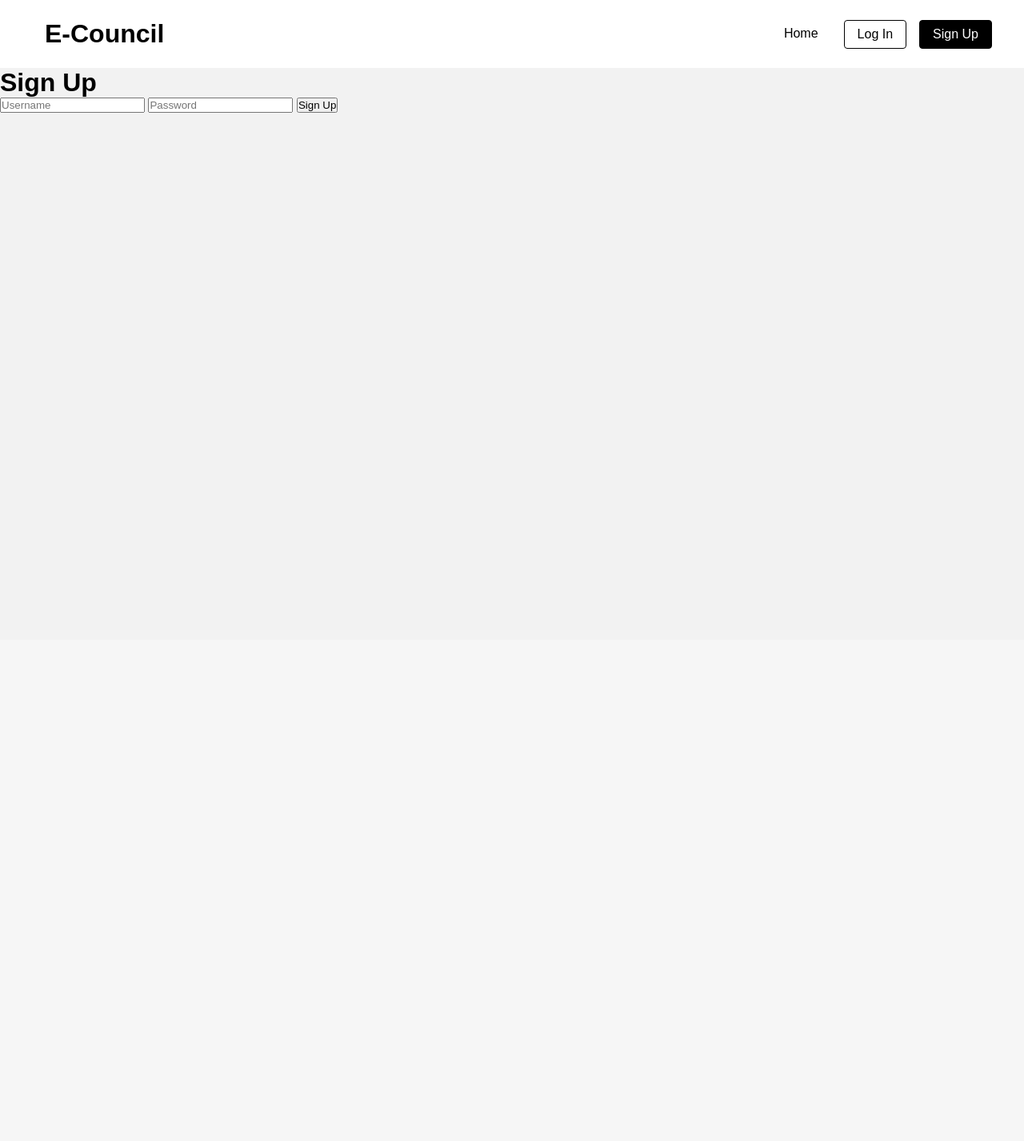
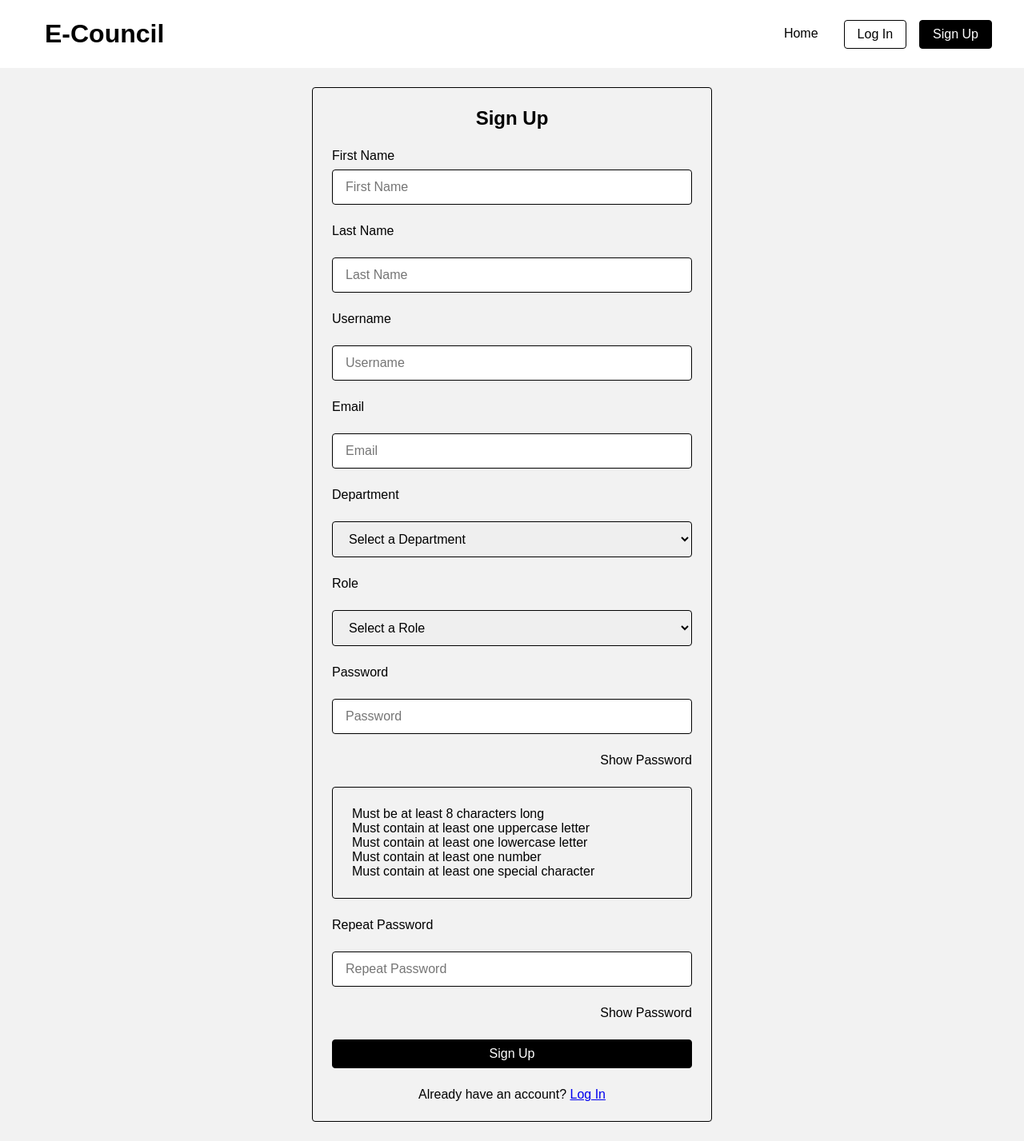
Before and after one commit to MACantara/E-Council, a Flask app: page /signup in a window 1280 px wide. Shown: the whole page at 80% size. Before the commit the page ends 141 px from the top, so only its background shows below. Run offline with Flask 3, Linux system fonts and the light colour scheme.

Commit message:
Add a signup form with a simple CSS design

```diff
--- a/static/css/styles.css
+++ b/static/css/styles.css
@@ -1,9 +1,11 @@
+/* Global Reset */
 * {
     margin: 0;
     padding: 0;
     box-sizing: border-box;
 }
 
+/* CSS Variables */
 :root {
     --font-family: Arial, Helvetica, sans-serif;
     --primary-color: #FFFFFF;
@@ -16,6 +18,7 @@
     --border-radius: 4px;
 }
 
+/* Global Styles */
 html {
     font-size: 16px; /* 1rem = 16px */
 }
@@ -23,6 +26,10 @@ html {
 body {
     font-family: var(--font-family);
     background-color: var(--background-color);
+}
+
+h2 {
+    font-size: 1.5rem;
 }
 
 /* Header Styles */
@@ -93,7 +100,9 @@ nav ul li a {
     color: var(--secondary-text-color);
     text-decoration: none;
     border-radius: var(--border-radius);
-    border: 1px solid var(--secondary-color)
+    border: 1px solid var(--secondary-color);
+    cursor: pointer;
+    font-size: 1rem;
 }
 
 .secondary-button {
@@ -102,7 +111,9 @@ nav ul li a {
     color: var(--primary-text-color);
     text-decoration: none;
     border-radius: var(--border-radius);
-    border: 1px solid var(--secondary-color)
+    border: 1px solid var(--secondary-color);
+    cursor: pointer;
+    font-size: 1rem;
 }
 
 .text-button,
@@ -112,6 +123,7 @@ nav ul li a {
     color: var(--primary-text-color);
     text-decoration: none;
     border-radius: var(--border-radius);
+    cursor: pointer;
 }
 
 .hero-button {
@@ -135,3 +147,61 @@ nav ul li a {
 .text-button:hover {
     background-color: var(--secondary-button-hover-background-color);
 }
+
+/* Container Styles */
+
+.container {
+    padding: 1.5rem;
+    border-radius: var(--border-radius);
+    border: 1px solid var(--secondary-color);
+    max-width: 500px;
+    margin: 1.5rem auto;
+}
+
+.container > form {
+    display: flex;
+    flex-direction: column;
+    gap: 1.5rem;
+}
+
+.container > h2 {
+    text-align: center;
+    margin-bottom: 1.5rem;
+}
+
+/* Form Input Styles */
+
+.input-pair {
+    display: flex;
+    flex-direction: column;
+    gap: 0.5rem;
+}
+
+.password-requirements-container {
+    padding: 1.5rem;
+    border-radius: var(--border-radius);
+    border: 1px solid var(--secondary-color);
+}
+
+.show-password-button {
+    font-size: 1rem;
+    align-self: flex-end;
+    border: none;
+    background: transparent;
+    display: inline-block;
+    cursor: pointer;
+}
+
+form > p {
+    text-align: center;
+}
+
+input[type="text"],
+input[type="email"],
+input[type="password"],
+select {
+    font-size: 1rem;
+    padding: 0.75rem 1rem;
+    border-radius: var(--border-radius);
+    border: 1px solid var(--secondary-color);
+}
--- a/templates/signup.html
+++ b/templates/signup.html
@@ -1,10 +1,69 @@
 {% extends "base.html" %}
 
 {% block content %}
-    <h1>Sign Up</h1>
+<div class="container">
+    <h2>Sign Up</h2>
     <form method="post">
-        <input type="text" name="username" placeholder="Username">
-        <input type="password" name="password" placeholder="Password">
-        <button type="submit">Sign Up</button>
+        <div class="input-pair">
+            <label for="users-first-name">First Name</label>
+            <input type="text" name="users-first-name" id="users-first-name" placeholder="First Name" required>
+        </div>
+
+        <label for="users-last-name">Last Name</label>
+        <input type="text" name="users-last-name" id="users-last-name" placeholder="Last Name" required>
+
+        <label for="users-username">Username</label>
+        <input type="text" name="users-username" id="users-username" placeholder="Username" required>
+
+        <label for="users-email">Email</label>
+        <input type="email" name="users-email" id="users-email" placeholder="Email" required>
+
+        <label for="users-department">Department</label>
+        <select name="users-department" id="users-department" required>
+            <option value="" disabled selected>Select a Department</option>
+            <option value="college-of-computer-studies">College of Computer Studies</option>
+            <option value="college-of-engineering">College of Engineering</option>
+            <option value="college-of-architecture">College of Architecture</option>
+            <option value="college-of-criminology">College of Criminology</option>
+            <option value="college-of-nursing">College of Nursing</option>
+            <option value="college-of-arts-sciences-and-education">College of Arts, Sciences and Education</option>
+            <option value="college-of-business-administration-and-accountancy">College of Business Administration and
+                Accountancy</option>
+            <option value="college-of-physical-and-occupational-therapy">College of Physical and Occupational Therapy
+            </option>
+            <option value="college-of-international-tourism-and-hospitality-management">College of International Tourism
+                and Hospitality Management</option>
+            <option value="college-of-pharmacy">College of Pharmacy</option>
+            <option value="college-of-radiologic-technology">College of Radiologic Technology</option>
+        </select>
+
+        <label for="users-role">Role</label>
+        <select name="users-role" id="users-role" required>
+            <option value="" disabled selected>Select a Role</option>
+            <option value="student-council-officer">Student Council Officer</option>
+            <option value="faculty">Faculty</option>
+            <option value="staff">Staff</option>
+        </select>
+
+        <label for="users-password">Password</label>
+        <input type="password" name="users-password" id="users-password" placeholder="Password" required>
+        <button class="show-password-button">Show Password</button>
+
+        <div class="password-requirements-container">
+            <p>Must be at least 8 characters long</p>
+            <p>Must contain at least one uppercase letter</p>
+            <p>Must contain at least one lowercase letter</p>
+            <p>Must contain at least one number</p>
+            <p>Must contain at least one special character</p>
+        </div>
+
+        <label for="users-repeat-password">Repeat Password</label>
+        <input type="password" name="users-repeat-password" id="users-repeat-password" placeholder="Repeat Password" required>
+        <button class="show-password-button">Show Password</button>
+
+        <button class="primary-button" type="submit">Sign Up</button>
+
+        <p>Already have an account? <a href="{{ url_for('login') }}">Log In</a></p>
     </form>
+</div>
 {% endblock %}
```
